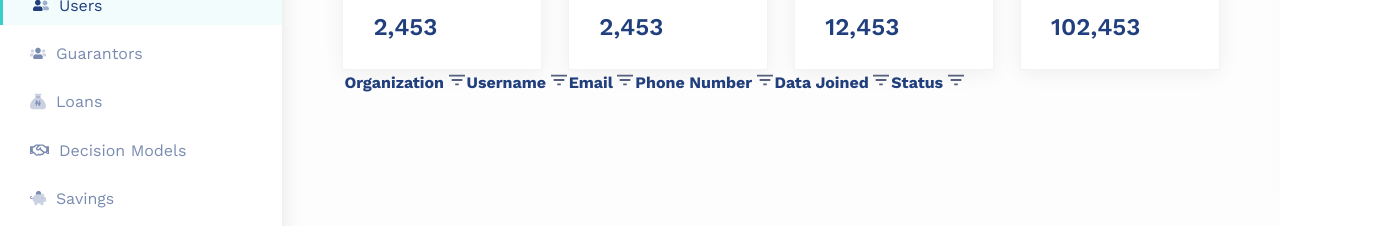
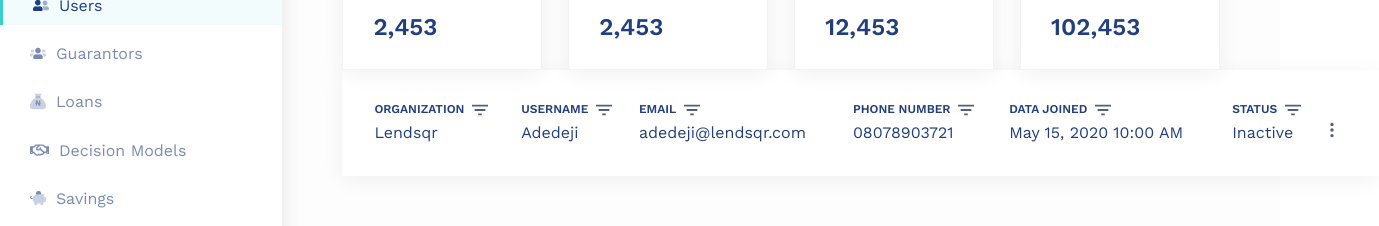
Before and after one commit to Jaycns/lendsqr-fe-test, a React (Create React App) app: page /dashboard in a window 1280 px wide. Shown: the part 318-544 px from the top of the page, 1379 px wide, since content can reach past the window. Built offline with nearby package versions, Linux system fonts and the light colour scheme.

Commit message:
user-table added

```diff
--- a/src/pages/dashboard.js
+++ b/src/pages/dashboard.js
@@ -6,6 +6,7 @@ import activeUser from "../assets/icons/main/active user.svg";
 import loans from "../assets/icons/main/user loan.svg";
 import savings from "../assets/icons/main/savings.svg";
 import filter from "../assets/icons/main/filter.svg";
+import picker from "../assets/icons/main/picker.svg";
 
 function Dashboard() {
   return (
@@ -35,29 +36,57 @@ function Dashboard() {
               <h2>102,453</h2>
             </div>
           </div>
+
           <table className="table">
             <thead>
               <tr>
                 <th>
+                  <h4>
                     Organization <img src={filter} alt="filter" />
+                  </h4>
                 </th>
                 <th>
+                  {" "}
+                  <h4>
                     Username <img src={filter} alt="filter" />
+                  </h4>
                 </th>
                 <th>
+                  <h4>
                     Email <img src={filter} alt="filter" />
+                  </h4>
                 </th>
                 <th>
+                  <h4>
+                    {" "}
                     Phone Number <img src={filter} alt="filter" />
+                  </h4>
                 </th>
                 <th>
+                  <h4>
                     Data Joined <img src={filter} alt="filter" />
+                  </h4>
                 </th>
                 <th>
+                  <h4>
                     Status <img src={filter} alt="filter" />
+                  </h4>
                 </th>
               </tr>
             </thead>
+            <tbody>
+              <tr>
+                <td>Lendsqr</td>
+                <td>Adedeji</td>
+                <td>adedeji@lendsqr.com</td>
+                <td>08078903721</td>
+                <td>May 15, 2020 10:00 AM</td>
+                <td>Inactive</td>
+                <td>
+                  <img src={picker} alt="picker" />
+                </td>
+              </tr>
+            </tbody>
           </table>
         </div>
       </Layout>
--- a/src/styles/dashboard.scss
+++ b/src/styles/dashboard.scss
@@ -161,4 +161,21 @@
       font-weight: 600;
     }
   }
+  table {
+    width: 64.8rem;
+    background-color: #fff;
+    box-shadow: 0px 4px 20px rgba(0, 0, 0, 0.06);
+    text-align: left;
+    padding: 1.875rem;
+    th h4 {
+      display: flex;
+      gap: 0.5rem;
+      font-size: 12px;
+      font-weight: 600;
+      text-transform: uppercase;
+      img {
+        width: 16px;
+      }
+    }
+  }
 }
```
Also changed, not shown: src/assets/icons/main/picker.svg (added). Lines whose indentation alone changed are shown as unchanged.
